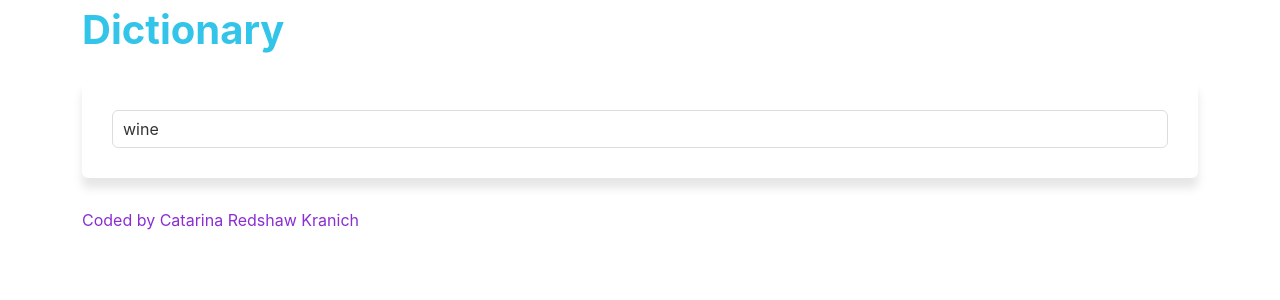
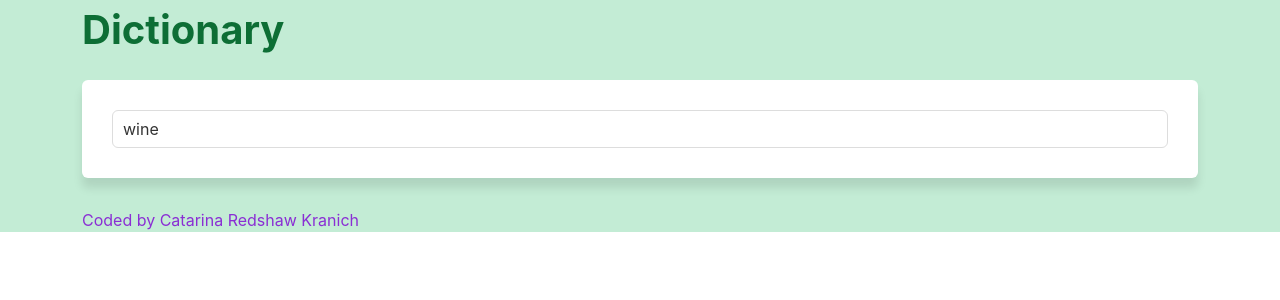
Before and after one commit to rkcatarina/dictionary-project, a React (Create React App) app: page / in a window 1280 px wide. Shown: the top 300 px of the page. Built offline with nearby package versions, Linux system fonts and the light colour scheme; no server answers.

Commit message:
Changes to CSS styling

```diff
--- a/src/App.css
+++ b/src/App.css
@@ -1,9 +1,13 @@
 .App-header {
   font-size: 40px;
-  color: rgb(51, 196, 233)
+  color: rgb(13, 110, 53)
 }
 
 .App-footer {
   margin-top: 30px;
   color:rgb(138, 46, 212)
 }
+
+.App {
+  background:rgb(195, 236, 213);
+}
--- a/src/Phonetics.css
+++ b/src/Phonetics.css
@@ -5,6 +5,7 @@
 .Phonetics a {
     border: 1px solid #ddd;
     text-decoration: none;
+    color:rgb(13, 110, 53);
     padding: 8px 15px;
     font-size: 13px;
     margin-right: 10px;
@@ -15,7 +16,7 @@
 }
 
 .Phonetics a:hover {
-    background: #9670f4;
+    background: rgb(13, 110, 53);
     color:white;
 }
 
```
